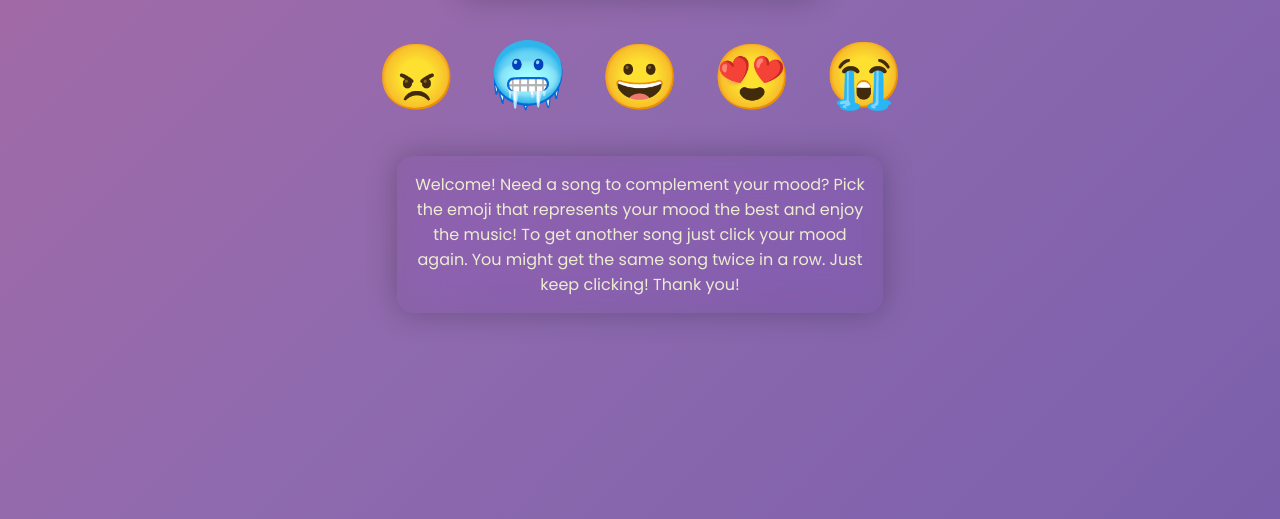
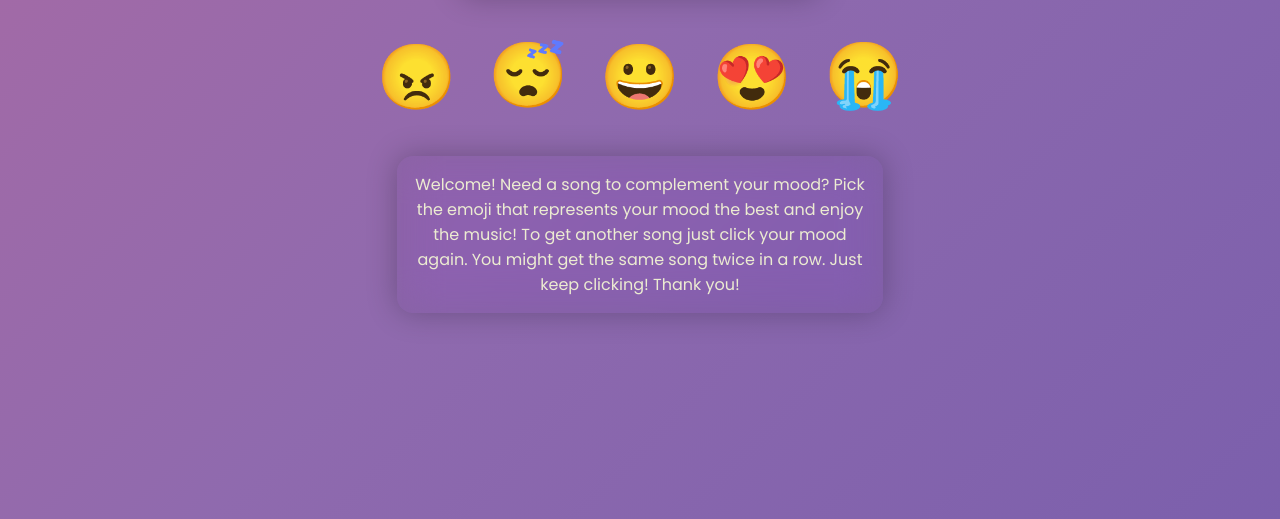
Before and after one commit to snowsneakers/moody-songs, a website: page index.html in a window 1280 px wide. Shown: the part 281-800 px from the top of the page. Drawn offline with Linux system fonts and the light colour scheme.

Commit message:
changed chill emoji, wouldnt show on mac

```diff
--- a/index.html
+++ b/index.html
@@ -14,7 +14,7 @@
         </header>
         <ul>
             <li class="angry-Emoji" title="Angry">😠</li>
-            <li class="chill-Emoji" title="Chill">🥶</li>
+            <li class="chill-Emoji" title="Chill">😴</li>
             <li class="happy-Emoji" title="Happy">😀</li>
             <li class="inLove-Emoji" title="In Love">😍</li>
             <li class="sad-Emoji" title="Sad">😭</li>
```
